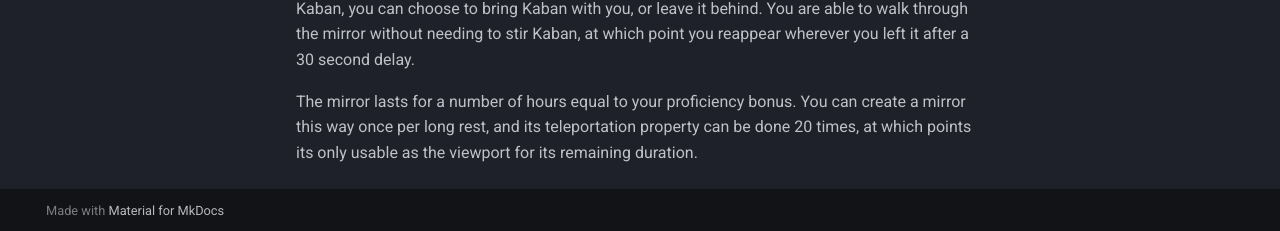
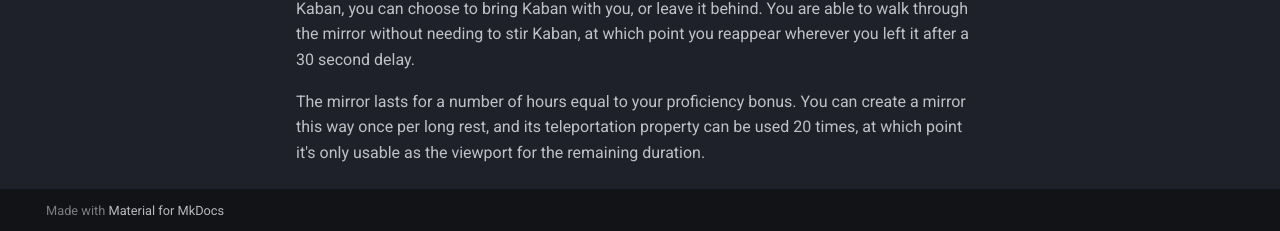
Before and after one commit to Zolmy/azerlia, an MkDocs documentation site: the page built from docs/magic_items/relics/kaban.md, in a window 1280 px wide and 900 px high, scrolled down 1110 px. Shown: the part 666-897 px from the top of the window. Built offline with MkDocs 1.6.1 and Material for MkDocs 9.7.7, drawn with Linux system fonts in a browser that asks for light colours.

Commit message:
Update kaban.md

```diff
--- a/docs/magic_items/relics/kaban.md
+++ b/docs/magic_items/relics/kaban.md
@@ -35,4 +35,4 @@ Additionally, by stirring the viewport for 30 seconds you can do one of the foll
 
 For this to work, Kaban and the mirror must be on the same plane of existence, be within 5 miles of each other, and the creature or object must be able to fit through the mirror. If you go through Kaban, you can choose to bring Kaban with you, or leave it behind. You are able to walk through the mirror without needing to stir Kaban, at which point you reappear wherever you left it after a 30 second delay.
 
-The mirror lasts for a number of hours equal to your proficiency bonus. You can create a mirror this way once per long rest, and its teleportation property can be done 20 times, at which points its only usable as the viewport for its remaining duration.
+The mirror lasts for a number of hours equal to your proficiency bonus. You can create a mirror this way once per long rest, and its teleportation property can be used 20 times, at which point it's only usable as the viewport for the remaining duration.
```
